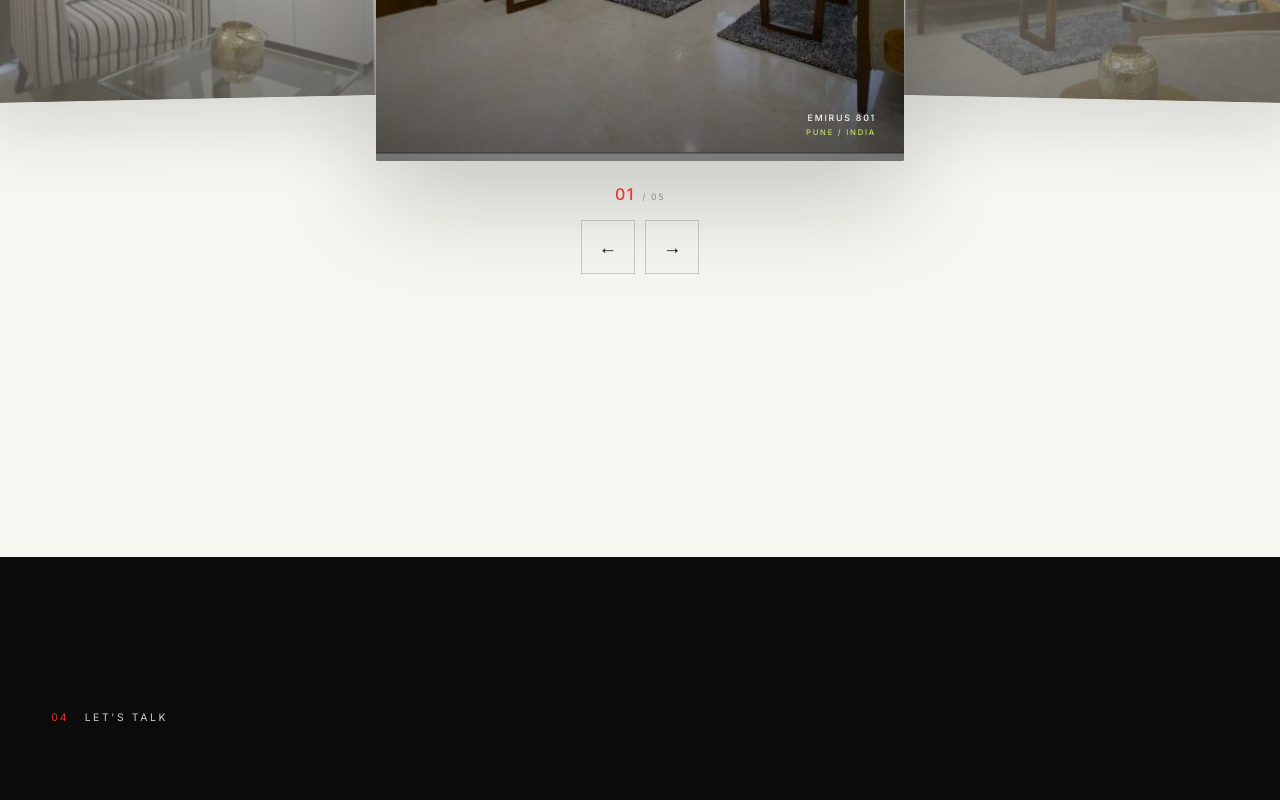
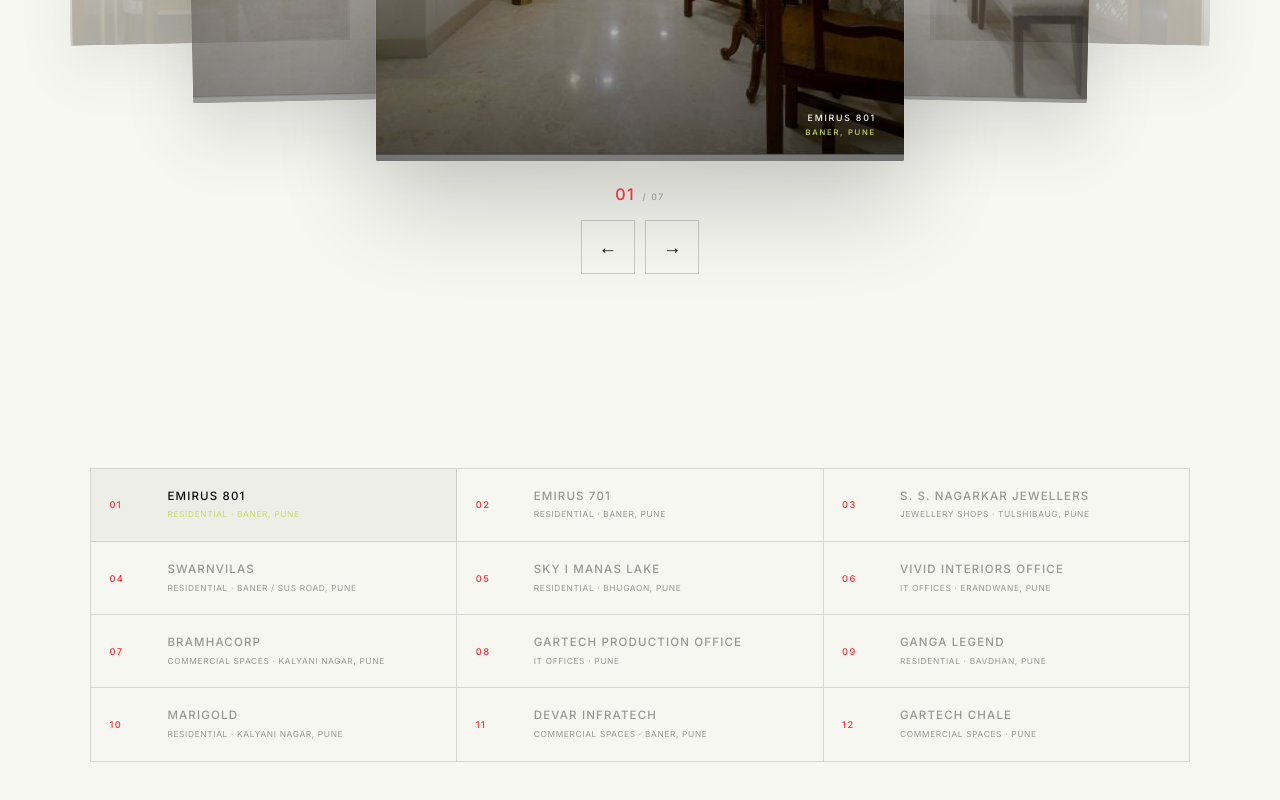
Before and after one commit to 2004Mohit/vivid-interiors, a React (Vite) app: page / in a window 1280 px wide. Shown: the part 5440-6240 px from the top of the page. Built offline with nearby package versions, Linux system fonts and the light colour scheme.

Commit message:
feat: connect real projects to 3D portfolio carousel

```diff
--- a/src/components/projects/Projects.tsx
+++ b/src/components/projects/Projects.tsx
@@ -1,36 +1,10 @@
 import { useLayoutEffect, useRef, useState } from "react";
 import gsap from "gsap";
 import { ScrollTrigger } from "gsap/ScrollTrigger";
+import { projects } from "../../data/projects";
 import "./projects.css";
 
 gsap.registerPlugin(ScrollTrigger);
-
-type Project = {
-  number: string;
-  title: string;
-  location: string;
-  sector: string;
-  description: string;
-  images: string[];
-};
-
-const projects: Project[] = [
-  {
-    number: "01",
-    title: "Emirus 801",
-    location: "Pune / India",
-    sector: "Residential",
-    description:
-      "A refined residential interior where warm timber, soft textures and considered lighting create a calm contemporary home.",
-    images: [
-      "/images/01_Emirus_801/01_07_emirus_801_baner_pune_p010.jpeg",
-      "/images/01_Emirus_801/01_05_emirus_801_baner_pune_p009.jpeg",
-      "/images/01_Emirus_801/01_06_emirus_801_baner_pune_p009.jpeg",
-      "/images/01_Emirus_801/01_08_emirus_801_baner_pune_p011.jpeg",
-      "/images/01_Emirus_801/01_11_emirus_801_baner_pune_p013.jpeg",
-    ],
-  },
-];
 
 const getRelativePosition = (
   index: number,
@@ -102,9 +76,7 @@ function Projects() {
 
       const handlePointerMove = (event: PointerEvent) => {
         /*
-         * Disable the 3D tilt on touch-sized layouts.
-         * This prevents the mobile carousel from shifting while
-         * the user is interacting with it.
+         * Disable 3D tilt on touch-sized layouts.
          */
         if (window.innerWidth <= 700) {
           return;
@@ -150,7 +122,8 @@ function Projects() {
   }, []);
 
   /*
-   * Animate the image cards whenever the active image changes.
+   * Animate image cards whenever the active image changes
+   * or when switching to another project.
    */
   useLayoutEffect(() => {
     const cards = cardsRef.current;
@@ -177,74 +150,72 @@ function Projects() {
       const position = getRelativePosition(index, activeImage, total);
       const absolutePosition = Math.abs(position);
 
-      let xPercent = 0;
-      let z = 0;
-      let rotateY = 0;
-      let scale = 1;
-      let opacity = 1;
-      let zIndex = 50;
+      let positionValues: {
+        xPercent: number;
+        z: number;
+        rotateY: number;
+        scale: number;
+        opacity: number;
+        zIndex: number;
+      };
 
-      /*
-       * Center image.
-       */
       if (position === 0) {
-        xPercent = 0;
-        z = 80;
-        rotateY = 0;
-        scale = 1;
-        opacity = 1;
-        zIndex = 50;
+        positionValues = {
+          xPercent: 0,
+          z: 80,
+          rotateY: 0,
+          scale: 1,
+          opacity: 1,
+          zIndex: 50,
+        };
       } else if (position === -1) {
-        /*
-         * Immediate left image.
-         */
-        xPercent = -88;
-        z = -100;
-        rotateY = 13;
-        scale = 0.78;
-        opacity = 0.72;
-        zIndex = 40;
+        positionValues = {
+          xPercent: -48,
+          z: -110,
+          rotateY: 16,
+          scale: 0.78,
+          opacity: 0.72,
+          zIndex: 40,
+        };
       } else if (position === 1) {
-        /*
-         * Immediate right image.
-         */
-        xPercent = 88;
-        z = -100;
-        rotateY = -13;
-        scale = 0.78;
-        opacity = 0.72;
-        zIndex = 40;
+        positionValues = {
+          xPercent: 48,
+          z: -110,
+          rotateY: -16,
+          scale: 0.78,
+          opacity: 0.72,
+          zIndex: 40,
+        };
       } else if (position === -2) {
-        /*
-         * Far-left image.
-         */
-        xPercent = -150;
-        z = -220;
-        rotateY = 22;
-        scale = 0.58;
-        opacity = 0.32;
-        zIndex = 30;
+        positionValues = {
+          xPercent: -82,
+          z: -240,
+          rotateY: 24,
+          scale: 0.58,
+          opacity: 0.34,
+          zIndex: 30,
+        };
       } else if (position === 2) {
-        /*
-         * Far-right image.
-         */
-        xPercent = 150;
-        z = -220;
-        rotateY = -22;
-        scale = 0.58;
-        opacity = 0.32;
-        zIndex = 30;
+        positionValues = {
+          xPercent: 82,
+          z: -240,
+          rotateY: -24,
+          scale: 0.58,
+          opacity: 0.34,
+          zIndex: 30,
+        };
       } else {
-        /*
-         * Remaining images stay hidden behind the carousel.
-         */
-        xPercent = position < 0 ? -190 : 190;
-        z = -320;
-        rotateY = position < 0 ? 28 : -28;
-        scale = 0.45;
-        opacity = 0;
-        zIndex = 10;
+        positionValues = {
+          xPercent: position < 0 ? -105 : 105,
+          z: -350,
+          rotateY: position < 0 ? 30 : -30,
+          scale: 0.45,
+          opacity: 0,
+          zIndex: 10,
+        };
       }
+
+      const { xPercent, z, rotateY, scale, opacity, zIndex } = positionValues;
 
       const animation = {
         xPercent,
@@ -272,6 +243,9 @@ function Projects() {
     });
   }, [activeImage, project.images.length]);
 
+  /*
+   * Move through images inside the current project.
+   */
   const changeImage = (direction: 1 | -1) => {
     const total = project.images.length;
 
@@ -281,9 +255,9 @@ function Projects() {
   };
 
   /*
-   * Kept for future projects.
-   * Currently there is only one project, so this does not affect
-   * the current layout.
+   * Switch between the real portfolio projects.
+   *
+   * Every project starts from its first gallery image.
    */
   const selectProject = (index: number) => {
     if (index === activeProject) {
@@ -293,8 +267,6 @@ function Projects() {
     setActiveProject(index);
     setActiveImage(0);
   };
-
-  void selectProject;
 
   return (
     <section ref={sectionRef} className="vivid-projects">
@@ -356,7 +328,7 @@ function Projects() {
             <div className="vivid-projects__controls">
               <button
                 type="button"
-                aria-label="Previous project image"
+                aria-label={`Previous image in ${project.title}`}
                 onClick={() => changeImage(-1)}
               >
                 <span>←</span>
@@ -364,7 +336,7 @@ function Projects() {
 
               <button
                 type="button"
-                aria-label="Next project image"
+                aria-label={`Next image in ${project.title}`}
                 onClick={() => changeImage(1)}
               >
                 <span>→</span>
@@ -372,6 +344,37 @@ function Projects() {
             </div>
           </div>
         </div>
+
+        <nav
+          className="vivid-projects__project-selector"
+          aria-label="Selected projects"
+        >
+          {projects.map((item, index) => (
+            <button
+              key={item.id}
+              type="button"
+              className={
+                index === activeProject
+                  ? "vivid-projects__project-button is-active"
+                  : "vivid-projects__project-button"
+              }
+              aria-current={index === activeProject ? "true" : undefined}
+              onClick={() => selectProject(index)}
+            >
+              <span className="vivid-projects__project-number">
+                {item.number}
+              </span>
+
+              <span className="vivid-projects__project-content">
+                <strong>{item.title}</strong>
+
+                <small>
+                  {item.category} · {item.location}
+                </small>
+              </span>
+            </button>
+          ))}
+        </nav>
       </div>
     </section>
   );
--- a/src/components/projects/projects.css
+++ b/src/components/projects/projects.css
@@ -566,3 +566,158 @@
     transition: none !important;
   }
 }
+
+/* --------------------------------------------------
+   PROJECT SELECTOR
+-------------------------------------------------- */
+
+.vivid-projects__project-selector {
+  width: min(100%, 1100px);
+  margin: clamp(4rem, 7vw, 7rem) auto 0;
+
+  display: grid;
+  grid-template-columns: repeat(3, minmax(0, 1fr));
+
+  border-top: 1px solid rgba(20, 20, 20, 0.14);
+  border-left: 1px solid rgba(20, 20, 20, 0.14);
+}
+
+.vivid-projects__project-button {
+  min-width: 0;
+
+  display: grid;
+  grid-template-columns: 42px minmax(0, 1fr);
+  gap: 1rem;
+  align-items: center;
+
+  padding: 1.25rem 1.15rem;
+
+  border: 0;
+  border-right: 1px solid rgba(20, 20, 20, 0.14);
+  border-bottom: 1px solid rgba(20, 20, 20, 0.14);
+
+  background: transparent;
+  color: rgba(20, 20, 20, 0.42);
+
+  cursor: pointer;
+  text-align: left;
+
+  transition:
+    color 0.3s ease,
+    background 0.3s ease,
+    padding-left 0.3s ease;
+}
+
+.vivid-projects__project-button:hover {
+  color: var(--vivid-black);
+  background: rgba(20, 20, 20, 0.025);
+  padding-left: 1.4rem;
+}
+
+.vivid-projects__project-button.is-active {
+  color: var(--vivid-black);
+  background: rgba(20, 20, 20, 0.035);
+}
+
+.vivid-projects__project-button:focus-visible {
+  outline: 2px solid var(--vivid-red);
+  outline-offset: -2px;
+}
+
+.vivid-projects__project-number {
+  color: var(--vivid-red);
+
+  font-size: 0.58rem;
+  font-weight: 500;
+  letter-spacing: 0.16em;
+}
+
+.vivid-projects__project-content {
+  min-width: 0;
+
+  display: flex;
+  flex-direction: column;
+  gap: 0.35rem;
+}
+
+.vivid-projects__project-content strong {
+  overflow: hidden;
+
+  font-size: 0.72rem;
+  font-weight: 500;
+  letter-spacing: 0.1em;
+  line-height: 1.3;
+  text-overflow: ellipsis;
+  text-transform: uppercase;
+  white-space: nowrap;
+}
+
+.vivid-projects__project-content small {
+  overflow: hidden;
+
+  color: rgba(20, 20, 20, 0.42);
+
+  font-size: 0.52rem;
+  font-weight: 400;
+  letter-spacing: 0.08em;
+  line-height: 1.4;
+  text-overflow: ellipsis;
+  text-transform: uppercase;
+  white-space: nowrap;
+}
+
+.vivid-projects__project-button.is-active
+  .vivid-projects__project-content
+  small {
+  color: var(--vivid-pista);
+}
+
+/* --------------------------------------------------
+   PROJECT SELECTOR — TABLET
+-------------------------------------------------- */
+
+@media (max-width: 900px) {
+  .vivid-projects__project-selector {
+    width: 100%;
+    grid-template-columns: repeat(2, minmax(0, 1fr));
+    margin-top: 4.5rem;
+  }
+}
+
+/* --------------------------------------------------
+   PROJECT SELECTOR — MOBILE
+-------------------------------------------------- */
+
+@media (max-width: 600px) {
+  .vivid-projects__project-selector {
+    grid-template-columns: 1fr;
+    margin-top: 4rem;
+  }
+
+  .vivid-projects__project-button {
+    grid-template-columns: 38px minmax(0, 1fr);
+    padding: 1rem;
+  }
+
+  .vivid-projects__project-button:hover {
+    padding-left: 1.15rem;
+  }
+
+  .vivid-projects__project-content strong {
+    font-size: 0.68rem;
+  }
+
+  .vivid-projects__project-content small {
+    font-size: 0.5rem;
+  }
+}
+
+/* --------------------------------------------------
+   REDUCED MOTION
+-------------------------------------------------- */
+
+@media (prefers-reduced-motion: reduce) {
+  .vivid-projects__project-button {
+    transition: none;
+  }
+}
```
